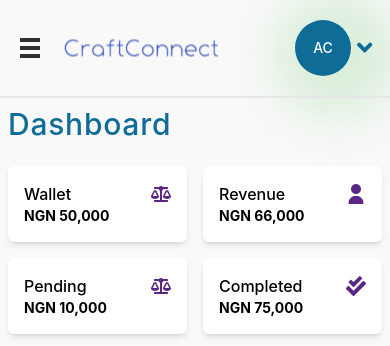
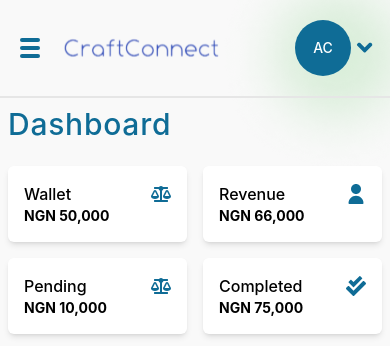
Before and after one commit to victorAnumudu/cbt, a React (Vite) app: page /dashboard/home in a window 390 px wide. Shown: the top 346 px of the page. Built offline with nearby package versions, Linux system fonts and the light colour scheme.

Commit message:
made logout btn to close aside bar on mobile screen, and trigger logout modal

```diff
--- a/src/components/dashboardLayout/NewDashboard/DashboardLayout.tsx
+++ b/src/components/dashboardLayout/NewDashboard/DashboardLayout.tsx
@@ -16,6 +16,7 @@ export default function DashboardLayout({children}:{children: ReactNode}) {
 
   const handleLogoutModal = ():any => {
     setLogoutModal(prev => !prev)
+    asideDisplay()
   }
 
   const asideDisplay = ():void => { // TOGLES showASIDE VALUE
--- a/src/components/dashboardLayout/NewDashboard/HandBurger.tsx
+++ b/src/components/dashboardLayout/NewDashboard/HandBurger.tsx
@@ -11,19 +11,19 @@ export default function HandBurger({showAside, asideDisplay, barColor}:Props) {
     onClick={asideDisplay}
     >
     <div
-        className={`absolute left-0 w-5 h-1 ${barColor ? barColor :'bg-black/80'} dark:bg-white transition-all duration-500 ${
+        className={`absolute left-0 w-5 h-1 rounded-md ${barColor ? barColor :'bg-primary-default'} dark:bg-white transition-all duration-500 ${
         showAside ? "top-1/2 -translate-y-1/2 rotate-45" : "top-0"
         }`}
     ></div>
     <div
-        className={`absolute left-0 w-5 h-1 ${barColor ? barColor :'bg-black/80'} dark:bg-white transition-all duration-300 ${
+        className={`absolute left-0 w-5 h-1 rounded-md ${barColor ? barColor :'bg-primary-default'} dark:bg-white transition-all duration-300 ${
         showAside
             ? "top-1/2 -translate-y-1/2 rotate-[2000deg] opacity-0"
             : "top-1/2 -translate-y-1/2"
         }`}
     ></div>
     <div
-        className={`absolute left-0 w-5 h-1 ${barColor ? barColor :'bg-black/80'} dark:bg-white transition-all duration-500 ${
+        className={`absolute left-0 w-5 h-1 rounded-md ${barColor ? barColor :'bg-primary-default'} dark:bg-white transition-all duration-500 ${
         showAside
             ? "top-1/2 -translate-y-1/2 -rotate-45"
             : "bottom-0"
--- a/src/components/shared/CustomBox.tsx
+++ b/src/components/shared/CustomBox.tsx
@@ -13,7 +13,8 @@ export default function CustomBox({title, desc, iconName}:Props) {
         <div className="w-full flex justify-between items-center">
             <h3>{title}</h3>
             {iconName &&
-              <Icons name={iconName} fillColor="#5C2684" />
+              // <Icons name={iconName} fillColor="#5C2684" />
+              <Icons name={iconName} fillColor="#0F6C96" />
             }
         </div>
         <div>
--- a/src/index.css
+++ b/src/index.css
@@ -59,7 +59,7 @@ body {
     @apply text-white dark:text-red-500
   }
   .modal-body {
-    @apply w-full p-5 min-h-[300px] max-h-[500px] overflow-y-auto flex flex-col justify-center items-center
+    @apply w-full p-5 min-h-[150px] max-h-[500px] overflow-y-auto flex flex-col justify-center items-center
   }
   .modal-footer {
     @apply w-full p-5 border-t flex justify-evenly items-center gap-4
```
